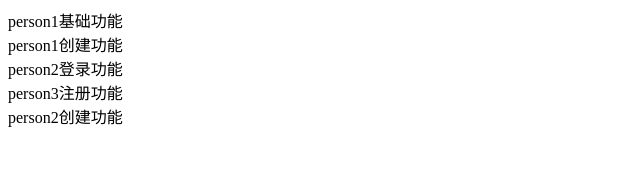
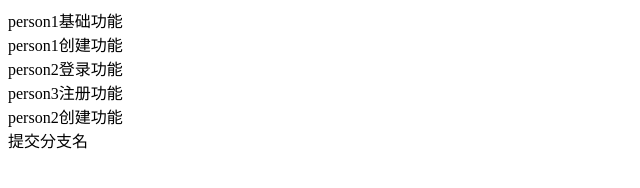
Before and after one commit to youjingkun/myFirst, a plain HTML site: page index.html in a window 1280 px wide. Shown: the whole page, without its empty margins (0-640 px from the left). Drawn offline with Linux system fonts and the light colour scheme.

Commit message:
提交分支名

```diff
--- a/index.html
+++ b/index.html
@@ -12,5 +12,6 @@
   <div>person2登录功能</div>
   <div>person3注册功能</div>
   <div>person2创建功能</div>
+  <div>提交分支名</div>
 </body>
 </html>
```
